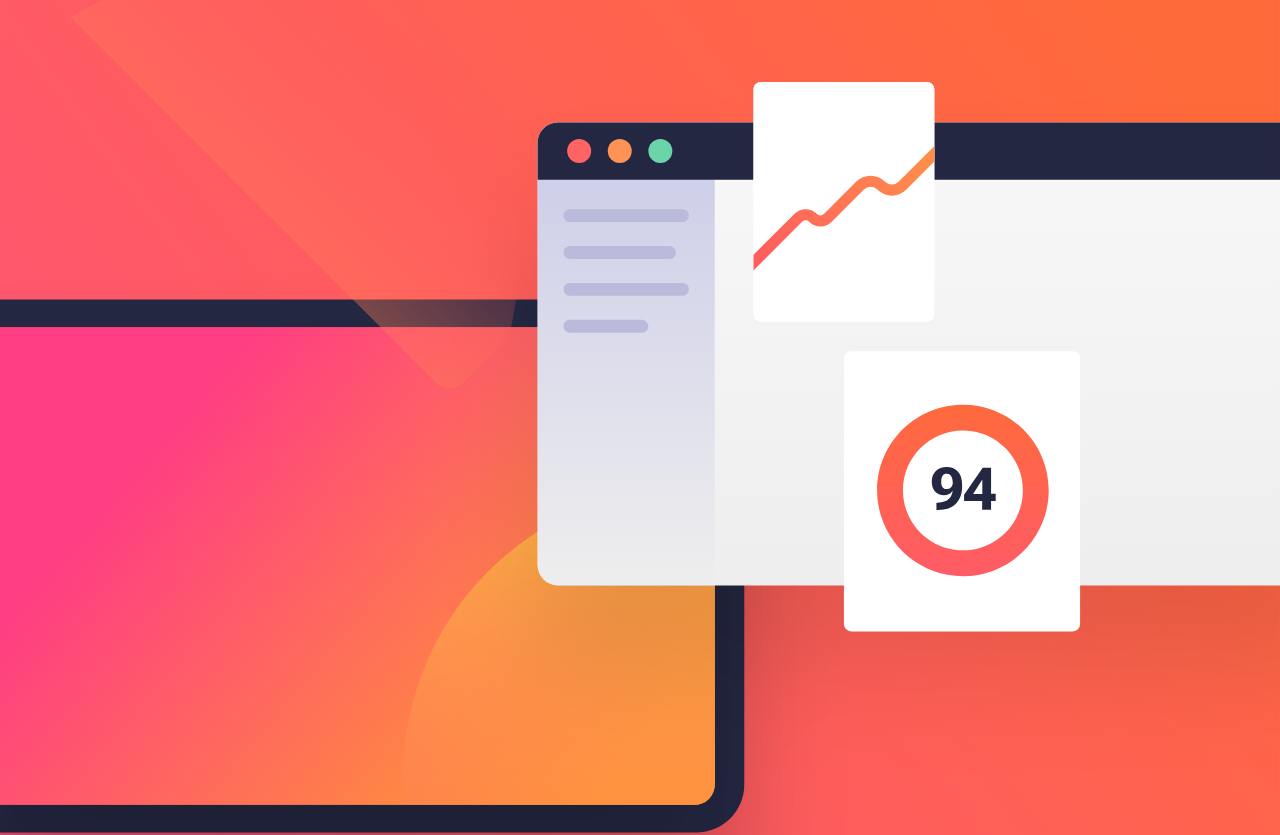
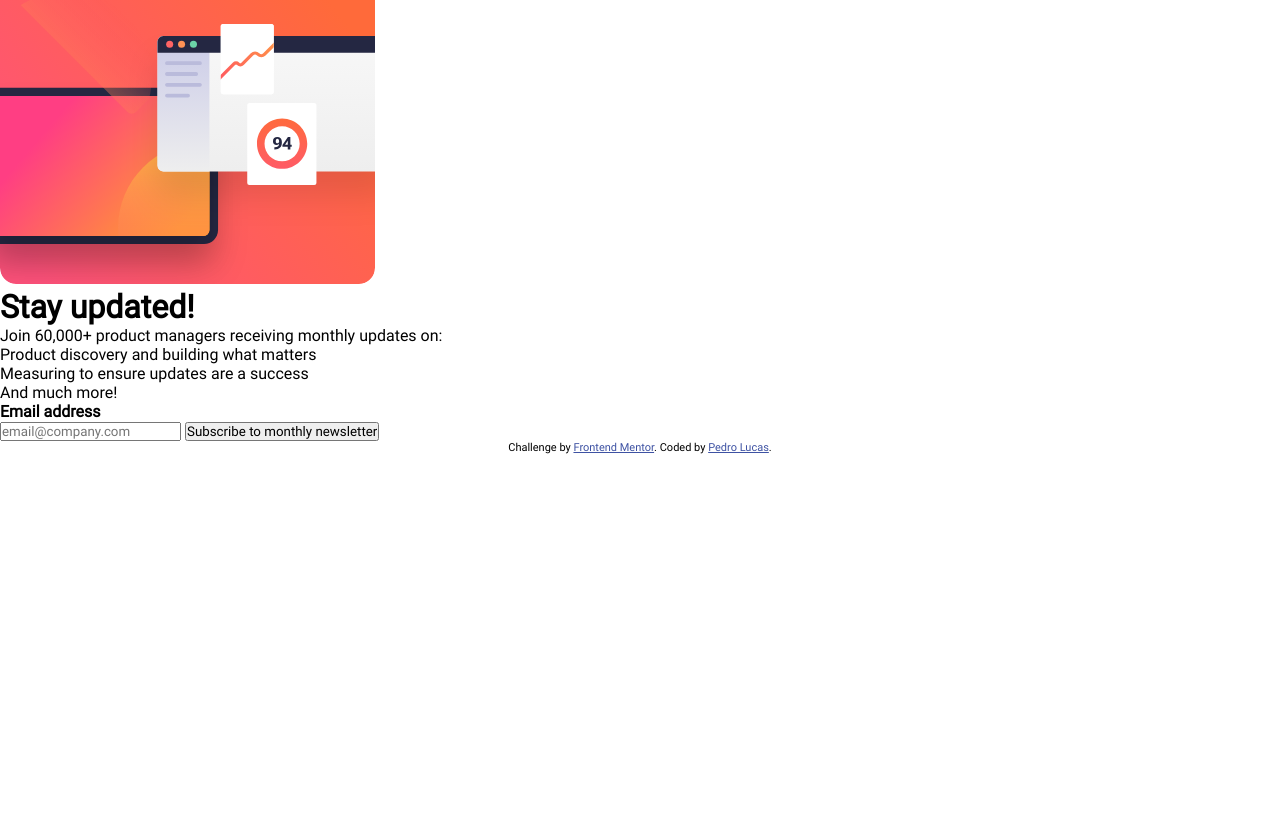
Before and after one commit to Pedro-Lucas-andrade/Front-End, a plain HTML site: page Desafio03/index.html in a window 1280 px wide. Shown: the top 835 px of the page. After the commit the page ends 800 px from the top, so only its background shows below. Drawn offline with Linux system fonts and the light colour scheme.

Commit message:
desafios

```diff
--- a/Desafio03/index.html
+++ b/Desafio03/index.html
@@ -19,9 +19,12 @@
 <body>
 
   <!-- Sign-up form start -->
+  <div id="img">
 
-  <img src="assets/images/illustration-sign-up-mobile.svg" alt="imagem de topo">
+    <img src="assets/images/illustration-sign-up-mobile.svg" alt="imagem de topo">
 
+  </div>
+  <div id="text">
   <main>
     <h1>Stay updated!</h1>
 
@@ -48,12 +51,13 @@
       Coded by <a href="#">Pedro Lucas</a>.
     </div>
   </footer>
+</div>
 
   <!-- Sign-up form end -->
 
   <!-- Success message start -->
 
-  <script src="script"></script>
+  <script src="sucess.js"></script>
 
 
 
--- a/Desafio03/style.css
+++ b/Desafio03/style.css
@@ -17,6 +17,9 @@
 html, body{
     height: 100vh;
 }
+
+@media screen and (orientation: portrait){
+
     img{
         width: 100vw;
     }
@@ -86,3 +89,10 @@ label{
         background-color: rgba(77, 98, 117, 0.836);
         box-shadow: 1px 1px 5px rgba(0, 0, 0, 0.37);
     }
+}
+
+@media  screen and (oritation: landscape){
+    #text, #img{
+        display: inline-block;
+    }
+}
--- a/Desafio03/sucess.js
+++ b/Desafio03/sucess.js
@@ -7,6 +7,10 @@
 
   function sucesso(){
     let email = (document.getElementById('email').value);
+
+    let lista = document.getElementsByClassName('list').value;
+    lista.style.display = 'none';
+
     if (email.length == 0){
       alert('Email inválido!!')
     }
--- /dev/null
+++ b/Landing_pages/projeto1/estilo/style.css
@@ -0,0 +1,109 @@
+@charset "UTF-8";
+
+@font-face {
+    font-family: 'poppinsblack';
+    src: url('../fonts/poppins-black-webfont.woff2') format('woff2'),
+         url('../fonts/poppins-black-webfont.woff') format('woff');
+    font-weight: normal;
+    font-style: normal;
+
+  }
+
+  @font-face {
+    font-family: 'poppinsbold';
+    src: url('../fonts/poppins-bold-webfont.woff2') format('woff2'),
+         url('../fonts/poppins-bold-webfont.woff') format('woff');
+    font-weight: normal;
+    font-style: normal;
+
+  }
+
+
+  @font-face {
+    font-family: 'poppinslight';
+    src: url('../fonts/poppins-light-webfont.woff2') format('woff2'),
+         url('../fonts/poppins-light-webfont.woff') format('woff');
+    font-weight: normal;
+    font-style: normal;
+
+  }
+
+
+  @font-face {
+    font-family: 'poppinsmedium';
+    src: url('../fonts/poppins-medium-webfont.woff2') format('woff2'),
+         url('../fonts/poppins-medium-webfont.woff') format('woff');
+    font-weight: normal;
+    font-style: normal;
+
+  }
+
+  @font-face {
+    font-family: 'poppinsregular';
+    src: url('../fonts/poppins-regular-webfont.woff2') format('woff2'),
+         url('../fonts/poppins-regular-webfont.woff') format('woff');
+    font-weight: normal;
+    font-style: normal;
+
+  }
+
+  @font-face {
+    font-family: 'poppinssemibold';
+    src: url('../fonts/poppins-semibold-webfont.woff2') format('woff2'),
+         url('../fonts/poppins-semibold-webfont.woff') format('woff');
+    font-weight: normal;
+    font-style: normal;
+
+}
+
+*{
+  padding:0px;
+  margin:0px;
+}
+body, html{
+  background-color: #292929;
+  width:100%;
+  height: 100%;
+  color: white;
+}
+
+header{
+  display: flex;
+  flex-direction: row;
+  justify-content:space-around;
+  font-family: 'poppinsregular';
+}
+
+header nav{
+  display:flex;
+  flex-direction: row;
+  justify-content:space-around;
+  height:inheit;
+  width: 60%;
+}
+
+nav a{
+  text-decoration: none;
+  align-self: center;
+  flex-shrink: 0;
+  color: white;
+}
+
+main{
+  display: flex;
+  flex-direction: row;
+  justify-content: space-around;
+  margin-top: 30px;
+}
+
+main img{
+  width: 300px;
+}
+
+aside{
+  width: 300px;
+}
+
+#titulo_lilas{
+  color: #a800a8;
+}
```
Also changed, not shown: Landing_pages/projeto1/index.html (added, +63 -0 lines), Landing_pages/projeto1/elementos/imagens/meditacao.png (added). Lines whose indentation alone changed are shown as unchanged.
